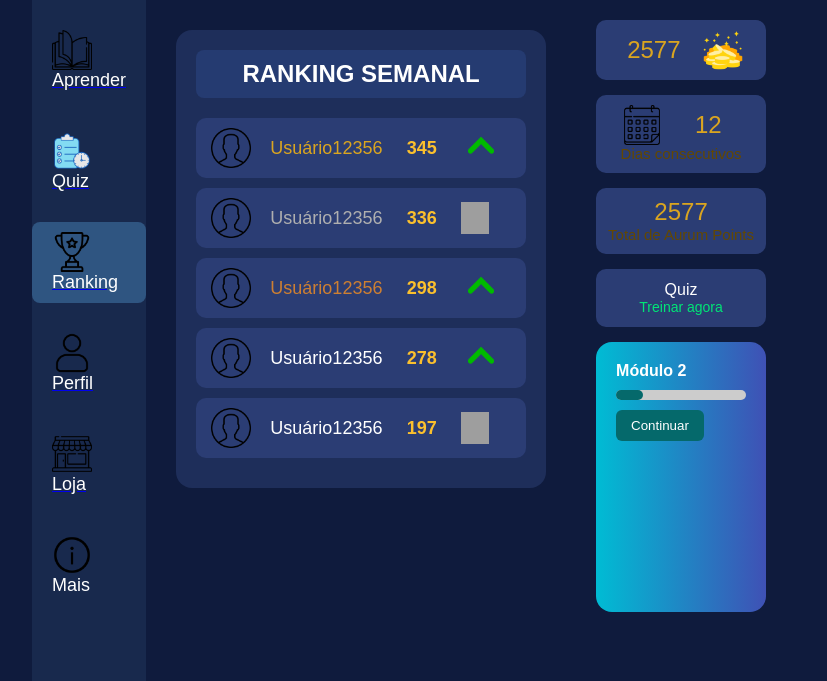
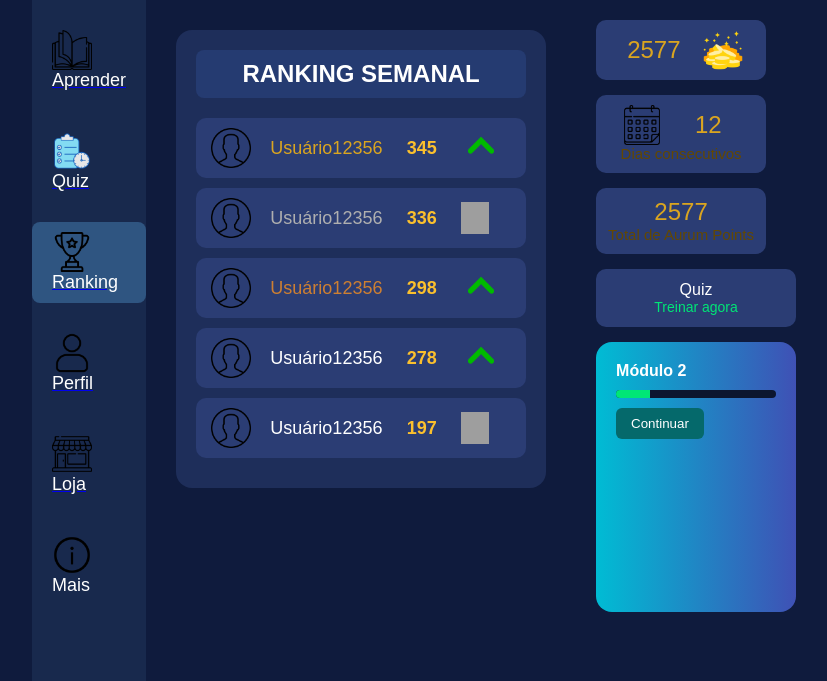
Before and after one commit to gabi-tarifa/AurumProject, a Flask app: page /ranking in a window 1280 px wide. Shown: the top 681 px of the page, without its empty margins (258-1085 px from the left). Run offline with Flask 3, Linux system fonts and the light colour scheme; grey boxes are pictures that could not be loaded.

Commit message:
separacao modulo concluido modulos regulares

```diff
--- a/AurumProject/templates/ranking.html
+++ b/AurumProject/templates/ranking.html
@@ -68,10 +68,10 @@
         <button class="quiz-btn">Quiz<br><span class="up">Treinar agora</span></button>
         <div class="modulo modulo2">
           <p>Módulo 2</p>
-          <div class="progress-bar">
-            <div class="progress" style="width: 21%"></div>
+          <div class="progress-bartp">
+            <div class="progresstp" style="width: 21%"></div>
           </div>
-          <button class="continue-btn">Continuar</button>
+          <button class="continue-btn" style="align-content: center;">Continuar</button>
         </div>
       </aside>
     </main>
```
